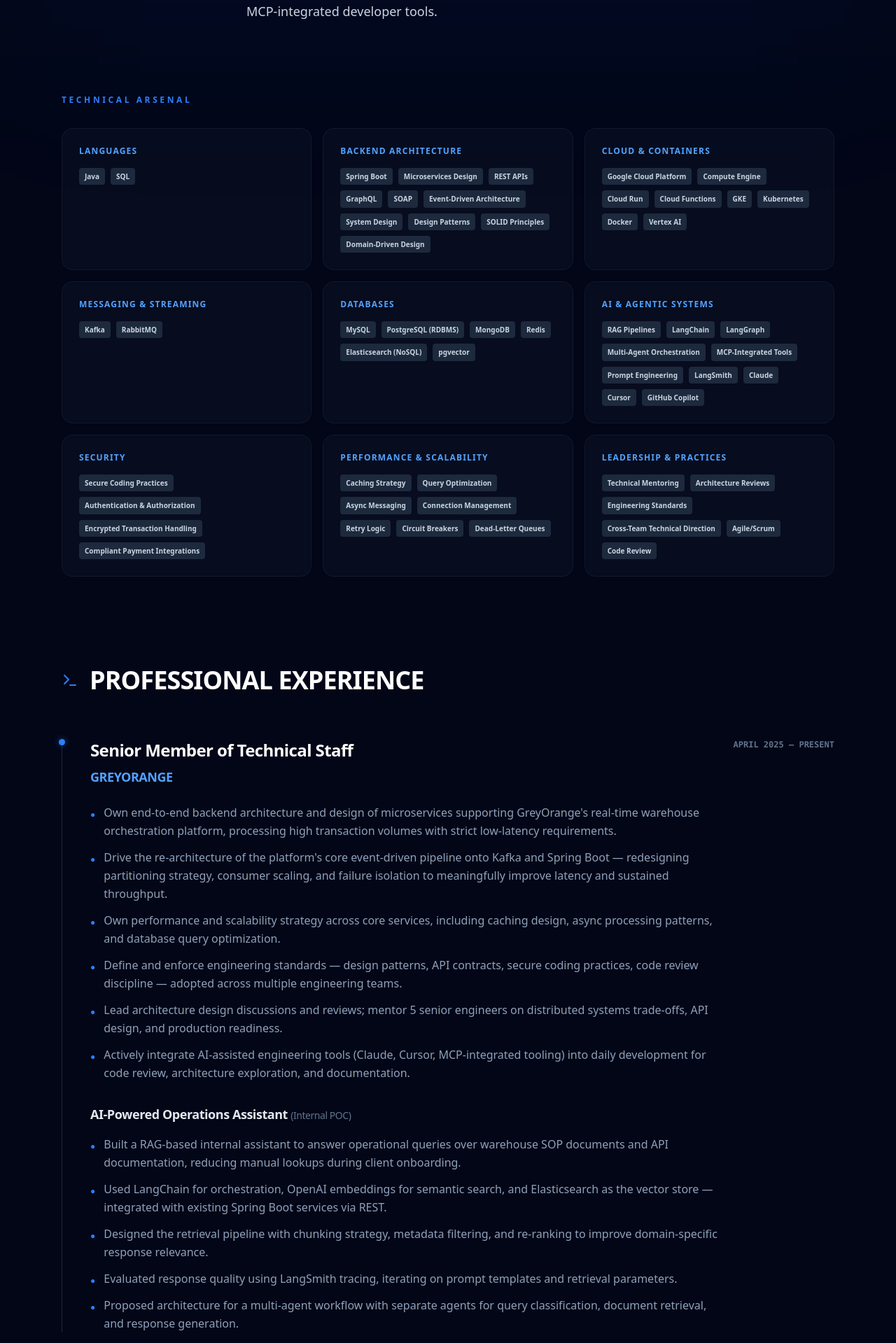
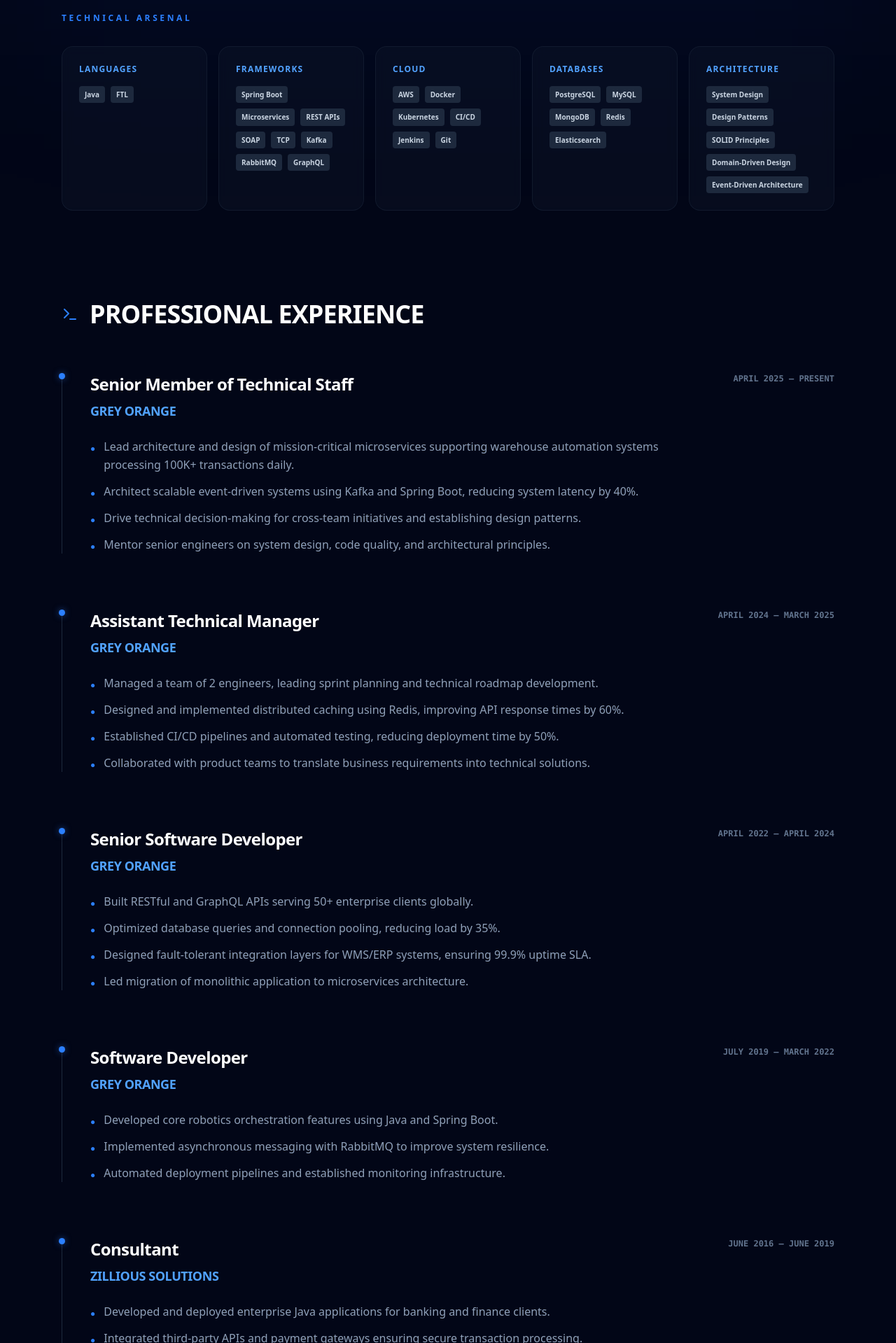
Before and after one commit to ashishbhatiaindia/ashish-portfolio, a Next.js app: page / in a window 1280 px wide. Shown: the part 521-2440 px from the top of the page at 70% size. Built offline with nearby package versions, Linux system fonts and the light colour scheme.

Commit message:
Update page.tsx

```diff
--- a/app/page.tsx
+++ b/app/page.tsx
@@ -2,35 +2,19 @@
 import { motion } from 'framer-motion';
 import {
   Mail, MapPin, Phone, Share2, Terminal, GraduationCap, Award, ChevronRight,
-  Zap, Database, Cpu, Server, Shield, Code, Users, Layers, Layout, Globe, Sparkles, Trophy
+  Zap, Database, Cpu, Server, Shield, Code, Users, Layers, Layout
 } from 'lucide-react';
 
 export default function Portfolio() {
   // Direct Raw URL to your image on GitHub
   const imagePath = "https://raw.githubusercontent.com/ashishbhatiaindia/ashish-portfolio/main/profile.png.png";
 
-  const skillLabels: Record<string, string> = {
-    languages: "Languages",
-    backendArchitecture: "Backend Architecture",
-    cloudContainers: "Cloud & Containers",
-    messagingStreaming: "Messaging & Streaming",
-    databases: "Databases",
-    aiAgenticSystems: "AI & Agentic Systems",
-    security: "Security",
-    performanceScalability: "Performance & Scalability",
-    leadershipPractices: "Leadership & Practices"
-  };
-
   const skills = {
-    languages: ["Java", "SQL"],
-    backendArchitecture: ["Spring Boot", "Microservices Design", "REST APIs", "GraphQL", "SOAP", "Event-Driven Architecture", "System Design", "Design Patterns", "SOLID Principles", "Domain-Driven Design"],
-    cloudContainers: ["Google Cloud Platform", "Compute Engine", "Cloud Run", "Cloud Functions", "GKE", "Kubernetes", "Docker", "Vertex AI"],
-    messagingStreaming: ["Kafka", "RabbitMQ"],
-    databases: ["MySQL", "PostgreSQL (RDBMS)", "MongoDB", "Redis", "Elasticsearch (NoSQL)", "pgvector"],
-    aiAgenticSystems: ["RAG Pipelines", "LangChain", "LangGraph", "Multi-Agent Orchestration", "MCP-Integrated Tools", "Prompt Engineering", "LangSmith", "Claude", "Cursor", "GitHub Copilot"],
-    security: ["Secure Coding Practices", "Authentication & Authorization", "Encrypted Transaction Handling", "Compliant Payment Integrations"],
-    performanceScalability: ["Caching Strategy", "Query Optimization", "Async Messaging", "Connection Management", "Retry Logic", "Circuit Breakers", "Dead-Letter Queues"],
-    leadershipPractices: ["Technical Mentoring", "Architecture Reviews", "Engineering Standards", "Cross-Team Technical Direction", "Agile/Scrum", "Code Review"]
+    languages: ["Java", "FTL"],
+    frameworks: ["Spring Boot", "Microservices", "REST APIs", "SOAP", "TCP", "Kafka", "RabbitMQ", "GraphQL"],
+    cloud: ["AWS", "Docker", "Kubernetes", "CI/CD", "Jenkins", "Git"],
+    databases: ["PostgreSQL", "MySQL", "MongoDB", "Redis", "Elasticsearch"],
+    architecture: ["System Design", "Design Patterns", "SOLID Principles", "Domain-Driven Design", "Event-Driven Architecture"]
   };
 
   return (
@@ -62,7 +46,7 @@
               Ashish Bhatia
             </h1>
             <p className="text-2xl md:text-3xl text-blue-400 font-bold mb-8 italic">
-              Senior Software Engineer | Technical Architect & Lead
+              Senior Software Engineer & Systems Architect
             </p>
 
             <div className="flex flex-wrap justify-center md:justify-start gap-y-4 gap-x-8 text-slate-400 font-medium">
@@ -71,18 +55,15 @@
               </a>
               <span className="flex items-center gap-2"><Phone size={18}/> 8800847114</span>
               <span className="flex items-center gap-2"><MapPin size={18}/> Gurugram, India</span>
-              <a href="https://linkedin.com/in/ashish-bhatia-7552499b" target="_blank" className="flex items-center gap-2 hover:text-white transition-colors">
+              <a href="https://linkedin.com/in/ashishbhatia" target="_blank" className="flex items-center gap-2 hover:text-white transition-colors">
                 <Share2 size={18}/> LinkedIn
               </a>
             </div>
 
             <p className="mt-8 text-lg text-slate-300 max-w-3xl leading-relaxed">
-              Backend engineer with 10 years designing, building, and leading distributed systems in Java and Spring Boot —
-              spanning hands-on architecture ownership, microservices design, and technical leadership across teams.
-              Experienced operating as both the deep technical owner of complex systems and the bridge between business
-              goals, product, and engineering. Deep background in event-driven architecture, distributed caching, RDBMS
-              and NoSQL data stores, and cloud-native deployment on Google Cloud Platform. Actively building with modern
-              AI/agentic tooling — RAG pipelines, multi-agent orchestration, and MCP-integrated developer tools.
+              Senior software engineer with 9+ years of experience designing and building scalable distributed systems.
+              Expert in microservices architecture, system design, and cloud-native technologies with a proven track record of
+              delivering high-impact solutions for enterprise-scale applications.
             </p>
           </motion.div>
         </div>
@@ -91,10 +72,10 @@
       {/* SKILLS GRID */}
       <section className="relative px-6 max-w-6xl mx-auto mb-32 pt-10">
         <h2 className="text-xs font-black uppercase tracking-[0.3em] text-blue-500 mb-8">Technical Arsenal</h2>
-        <div className="grid grid-cols-1 md:grid-cols-2 lg:grid-cols-3 gap-4">
+        <div className="grid grid-cols-1 md:grid-cols-2 lg:grid-cols-5 gap-4">
           {Object.entries(skills).map(([category, items]) => (
             <div key={category} className="p-6 rounded-2xl bg-slate-900/40 border border-slate-800/50 backdrop-blur-sm">
-              <h3 className="text-xs font-black uppercase tracking-widest text-blue-400 mb-4">{skillLabels[category]}</h3>
+              <h3 className="text-xs font-black uppercase tracking-widest text-blue-400 mb-4">{category}</h3>
               <div className="flex flex-wrap gap-2">
                 {items.map(item => (
                   <span key={item} className="px-2 py-1 bg-slate-800 rounded text-[10px] font-bold text-slate-300">{item}</span>
@@ -114,60 +95,48 @@
         <div className="space-y-20">
           <ExperienceBlock
             title="Senior Member of Technical Staff"
-            company="GreyOrange"
+            company="Grey Orange"
             date="April 2025 – Present"
             bullets={[
-              "Own end-to-end backend architecture and design of microservices supporting GreyOrange's real-time warehouse orchestration platform, processing high transaction volumes with strict low-latency requirements.",
-              "Drive the re-architecture of the platform's core event-driven pipeline onto Kafka and Spring Boot — redesigning partitioning strategy, consumer scaling, and failure isolation to meaningfully improve latency and sustained throughput.",
-              "Own performance and scalability strategy across core services, including caching design, async processing patterns, and database query optimization.",
-              "Define and enforce engineering standards — design patterns, API contracts, secure coding practices, code review discipline — adopted across multiple engineering teams.",
-              "Lead architecture design discussions and reviews; mentor 5 senior engineers on distributed systems trade-offs, API design, and production readiness.",
-              "Actively integrate AI-assisted engineering tools (Claude, Cursor, MCP-integrated tooling) into daily development for code review, architecture exploration, and documentation."
+              "Lead architecture and design of mission-critical microservices supporting warehouse automation systems processing 100K+ transactions daily.",
+              "Architect scalable event-driven systems using Kafka and Spring Boot, reducing system latency by 40%.",
+              "Drive technical decision-making for cross-team initiatives and establishing design patterns.",
+              "Mentor senior engineers on system design, code quality, and architectural principles."
             ]}
-            subProject={{
-              title: "AI-Powered Operations Assistant",
-              subtitle: "Internal POC",
-              bullets: [
-                "Built a RAG-based internal assistant to answer operational queries over warehouse SOP documents and API documentation, reducing manual lookups during client onboarding.",
-                "Used LangChain for orchestration, OpenAI embeddings for semantic search, and Elasticsearch as the vector store — integrated with existing Spring Boot services via REST.",
-                "Designed the retrieval pipeline with chunking strategy, metadata filtering, and re-ranking to improve domain-specific response relevance.",
-                "Evaluated response quality using LangSmith tracing, iterating on prompt templates and retrieval parameters.",
-                "Proposed architecture for a multi-agent workflow with separate agents for query classification, document retrieval, and response generation."
-              ]
-            }}
           />
 
           <ExperienceBlock
             title="Assistant Technical Manager"
-            company="GreyOrange"
+            company="Grey Orange"
             date="April 2024 – March 2025"
             bullets={[
-              "Owned platform architecture and technical delivery while directly leading a small engineering team across sprint planning and hands-on implementation.",
-              "Directed end-to-end integration architecture for 15+ external warehouse management systems, owning the full lifecycle from client-facing scoping to production rollout.",
-              "Built core platform components from scratch, including a custom TCP server and SOAP server, for real-time, low-latency communication with third-party systems.",
-              "Designed a Redis-based distributed caching layer that materially improved real-time inventory query response times.",
-              "Ran client-facing workshops to define technical scope and freeze API contracts prior to development, acting as the direct bridge between business stakeholders and engineering."
+              "Managed a team of 2 engineers, leading sprint planning and technical roadmap development.",
+              "Designed and implemented distributed caching using Redis, improving API response times by 60%.",
+              "Established CI/CD pipelines and automated testing, reducing deployment time by 50%.",
+              "Collaborated with product teams to translate business requirements into technical solutions."
             ]}
           />
 
           <ExperienceBlock
             title="Senior Software Developer"
-            company="GreyOrange"
+            company="Grey Orange"
             date="April 2022 – April 2024"
             bullets={[
-              "Owned backend architecture and delivery for core warehouse automation modules end-to-end, from design through production deployment.",
-              "Built a fault-tolerant integration layer for third-party WMS/ERP systems using retry logic, circuit breakers, and dead-letter queues to improve integration reliability.",
-              "Identified and resolved performance bottlenecks in high-traffic data pipelines through query optimization and database connection management."
+              "Built RESTful and GraphQL APIs serving 50+ enterprise clients globally.",
+              "Optimized database queries and connection pooling, reducing load by 35%.",
+              "Designed fault-tolerant integration layers for WMS/ERP systems, ensuring 99.9% uptime SLA.",
+              "Led migration of monolithic application to microservices architecture."
             ]}
           />
 
           <ExperienceBlock
             title="Software Developer"
-            company="GreyOrange"
+            company="Grey Orange"
             date="July 2019 – March 2022"
             bullets={[
-              "Developed core backend features for a real-time robotics orchestration platform using Java and Spring Boot.",
-              "Replaced synchronous service calls with RabbitMQ-based async messaging, improving system resilience and reducing service coupling."
+              "Developed core robotics orchestration features using Java and Spring Boot.",
+              "Implemented asynchronous messaging with RabbitMQ to improve system resilience.",
+              "Automated deployment pipelines and established monitoring infrastructure."
             ]}
           />
 
@@ -176,15 +145,16 @@
             company="Zillious Solutions"
             date="June 2016 – June 2019"
             bullets={[
-              "Built and delivered enterprise Java applications for the travel domain, including secure, compliant third-party payment gateway integrations with encrypted, authenticated transaction handling.",
-              "Managed client relationships across the full project lifecycle, from requirements gathering through production delivery."
+              "Developed and deployed enterprise Java applications for banking and finance clients.",
+              "Integrated third-party APIs and payment gateways ensuring secure transaction processing.",
+              "Worked directly with clients to gather requirements and provide technical consultation."
             ]}
           />
         </div>
       </section>
 
       {/* EDUCATION & CERTIFICATIONS */}
-      <section className="relative px-6 max-w-6xl mx-auto pb-20 border-t border-slate-900 pt-20 grid grid-cols-1 md:grid-cols-2 gap-16">
+      <section className="relative px-6 max-w-6xl mx-auto pb-32 border-t border-slate-900 pt-20 grid grid-cols-1 md:grid-cols-2 gap-16">
         <div>
           <h2 className="text-3xl font-black mb-10 flex items-center gap-3 text-white uppercase">
             <GraduationCap className="text-blue-500" /> Education
@@ -192,7 +162,7 @@
           <div className="space-y-8">
             <div>
               <h4 className="text-xl font-bold text-slate-200">Master of Computer Applications (MCA)</h4>
-              <p className="text-blue-400">University of Delhi (North Campus)</p>
+              <p className="text-blue-400">University of Delhi</p>
               <p className="text-slate-500 text-xs mt-1">Delhi, India</p>
             </div>
             <div>
@@ -208,34 +178,23 @@
             <Award className="text-blue-500" /> Certifications
           </h2>
           <ul className="space-y-4 text-slate-400 font-medium">
-            <li className="flex gap-3"><ChevronRight className="text-blue-500 flex-shrink-0" /> Software Architecture & Design of Modern Large Scale Systems — Udemy</li>
-            <li className="flex gap-3"><ChevronRight className="text-blue-500 flex-shrink-0" /> Software Architecture & System Design Practical Case Studies — Udemy</li>
-            <li className="flex gap-3"><ChevronRight className="text-blue-500 flex-shrink-0" /> Low Level System Design, Design Patterns & SOLID Principles — Udemy</li>
+            <li className="flex gap-3"><ChevronRight className="text-blue-500 flex-shrink-0" /> Software Architecture & Design of Modern Large Scale Systems</li>
+            <li className="flex gap-3"><ChevronRight className="text-blue-500 flex-shrink-0" /> Software Architecture & System Design Practical Case Studies</li>
+            <li className="flex gap-3"><ChevronRight className="text-blue-500 flex-shrink-0" /> Low Level System Design, Design Patterns & SOLID Principles</li>
           </ul>
         </div>
-      </section>
-
-      {/* ACHIEVEMENTS */}
-      <section className="relative px-6 max-w-6xl mx-auto pb-32">
-        <h2 className="text-3xl font-black mb-10 flex items-center gap-3 text-white uppercase">
-          <Trophy className="text-blue-500" /> Achievements
-        </h2>
-        <ul className="space-y-4 text-slate-400 font-medium">
-          <li className="flex gap-3"><ChevronRight className="text-blue-500 flex-shrink-0" /> All India Rank 4 — Delhi University MCA entrance examination</li>
-          <li className="flex gap-3"><ChevronRight className="text-blue-500 flex-shrink-0" /> Contestant, India's Got Talent (TV show) — "Fastest Human Calculator" challenge</li>
-        </ul>
       </section>
     </main>
   );
 }
 
-function ExperienceBlock({ title, company, date, bullets, subProject }: any) {
+function ExperienceBlock({ title, company, date, bullets }: any) {
   return (
     <motion.div initial={{ opacity: 0 }} whileInView={{ opacity: 1 }} className="relative pl-10 border-l border-slate-800">
       <div className="absolute -left-[5px] top-0 w-[9px] h-[9px] rounded-full bg-blue-500 shadow-[0_0_10px_rgba(59,130,246,0.5)]" />
       <div className="flex flex-col md:flex-row md:justify-between mb-2">
         <h3 className="text-2xl font-bold text-white tracking-tight">{title}</h3>
-        {date && <span className="text-slate-500 font-mono text-xs font-bold uppercase">{date}</span>}
+        <span className="text-slate-500 font-mono text-xs font-bold uppercase">{date}</span>
       </div>
       <p className="text-blue-400 font-bold mb-6 text-lg tracking-tight uppercase">{company}</p>
       <ul className="space-y-3 max-w-4xl">
@@ -246,20 +205,6 @@
           </li>
         ))}
       </ul>
-
-      {subProject && (
-        <div className="mt-8 max-w-4xl">
-          <h4 className="text-lg font-bold text-slate-200 mb-4 tracking-tight">{subProject.title} <span className="text-slate-500 text-sm font-normal">({subProject.subtitle})</span></h4>
-          <ul className="space-y-3">
-            {subProject.bullets.map((point: string, i: number) => (
-              <li key={i} className="text-slate-400 flex gap-3 text-sm md:text-base leading-relaxed">
-                <span className="text-blue-500 mt-2 font-bold select-none text-xs">●</span>
-                {point}
-              </li>
-            ))}
-          </ul>
-        </div>
-      )}
     </motion.div>
   );
 }
```
